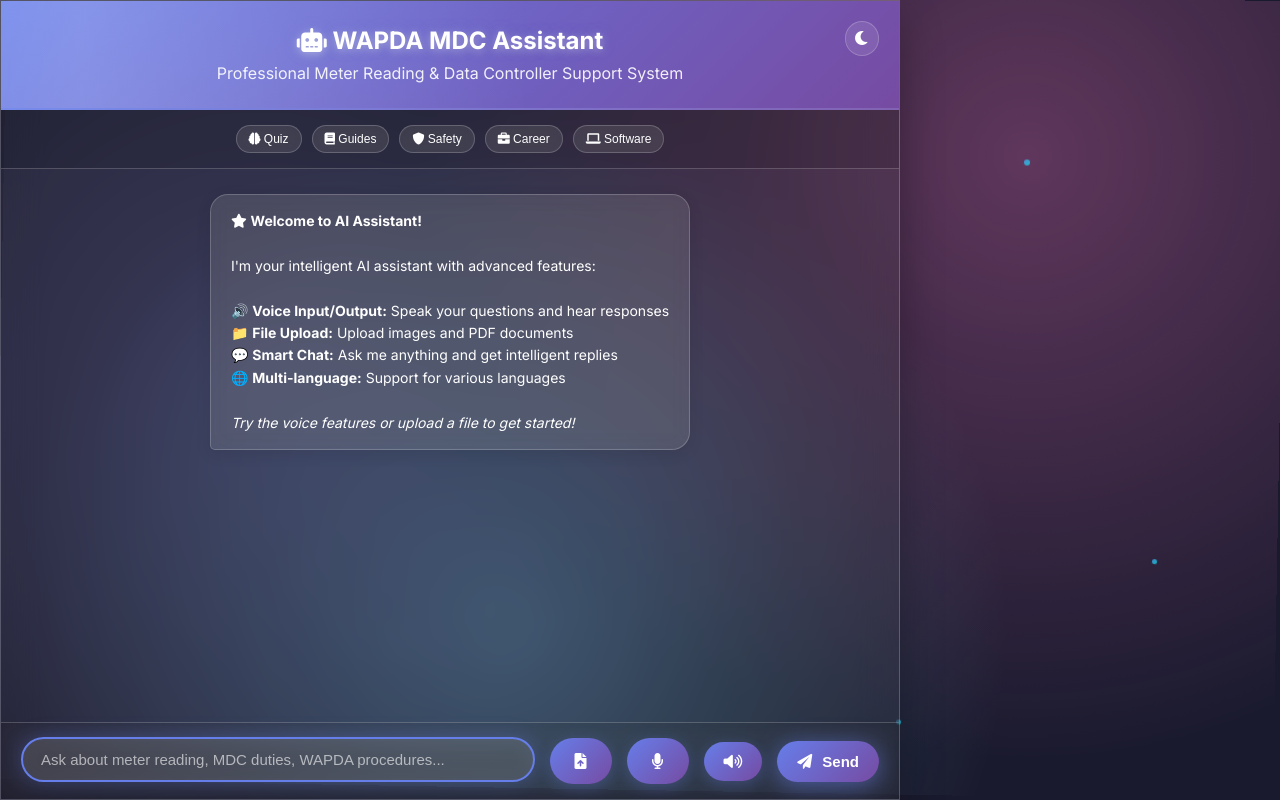
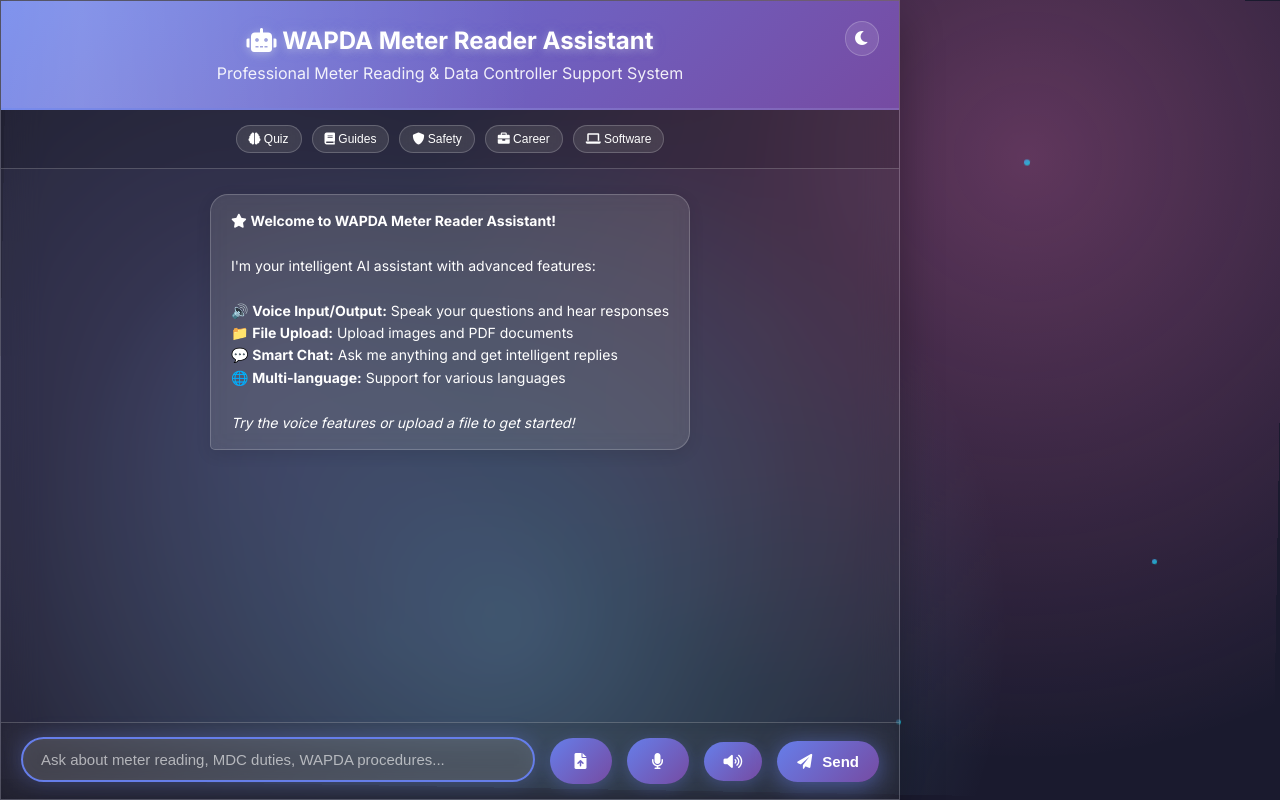
Before and after one commit to ayeshajavid91-star/wapda-chatbot, a Flask app: page / in a window 1280 px wide. Run offline with Flask 3, Linux system fonts and the light colour scheme.

Commit message:
Rename chatbot UI to WAPDA Meter Reader Assistant

```diff
--- a/templates/index.html
+++ b/templates/index.html
@@ -3,7 +3,7 @@
 <head>
     <meta charset="UTF-8">
     <meta name="viewport" content="width=device-width, initial-scale=1.0">
-    <title>WAPDA MDC Assistant - Professional Meter Reading Chatbot</title>
+    <title>WAPDA Meter Reader Assistant - Professional Meter Reading Chatbot</title>
     <link href="https://cdnjs.cloudflare.com/ajax/libs/font-awesome/6.0.0/css/all.min.css" rel="stylesheet">
     <style>
         @import url('https://fonts.googleapis.com/css2?family=Inter:wght@300;400;500;600;700&display=swap');
@@ -588,7 +588,7 @@
             <button class="theme-toggle" onclick="toggleTheme()" id="themeToggle">
                 <i class="fas fa-moon"></i>
             </button>
-            <h1><i class="fas fa-robot"></i> WAPDA MDC Assistant</h1>
+            <h1><i class="fas fa-robot"></i> WAPDA Meter Reader Assistant</h1>
             <p>Professional Meter Reading & Data Controller Support System</p>
         </div>
 
@@ -613,7 +613,7 @@
         <div class="chat-box" id="chatBox">
             <div class="message bot">
                 <div class="message-content">
-                    <i class="fas fa-star"></i> <strong>Welcome to AI Assistant!</strong><br><br>
+                    <i class="fas fa-star"></i> <strong>Welcome to WAPDA Meter Reader Assistant!</strong><br><br>
                     I'm your intelligent AI assistant with advanced features:
                     <br><br>
                     🔊 <strong>Voice Input/Output:</strong> Speak your questions and hear responses<br>
```
